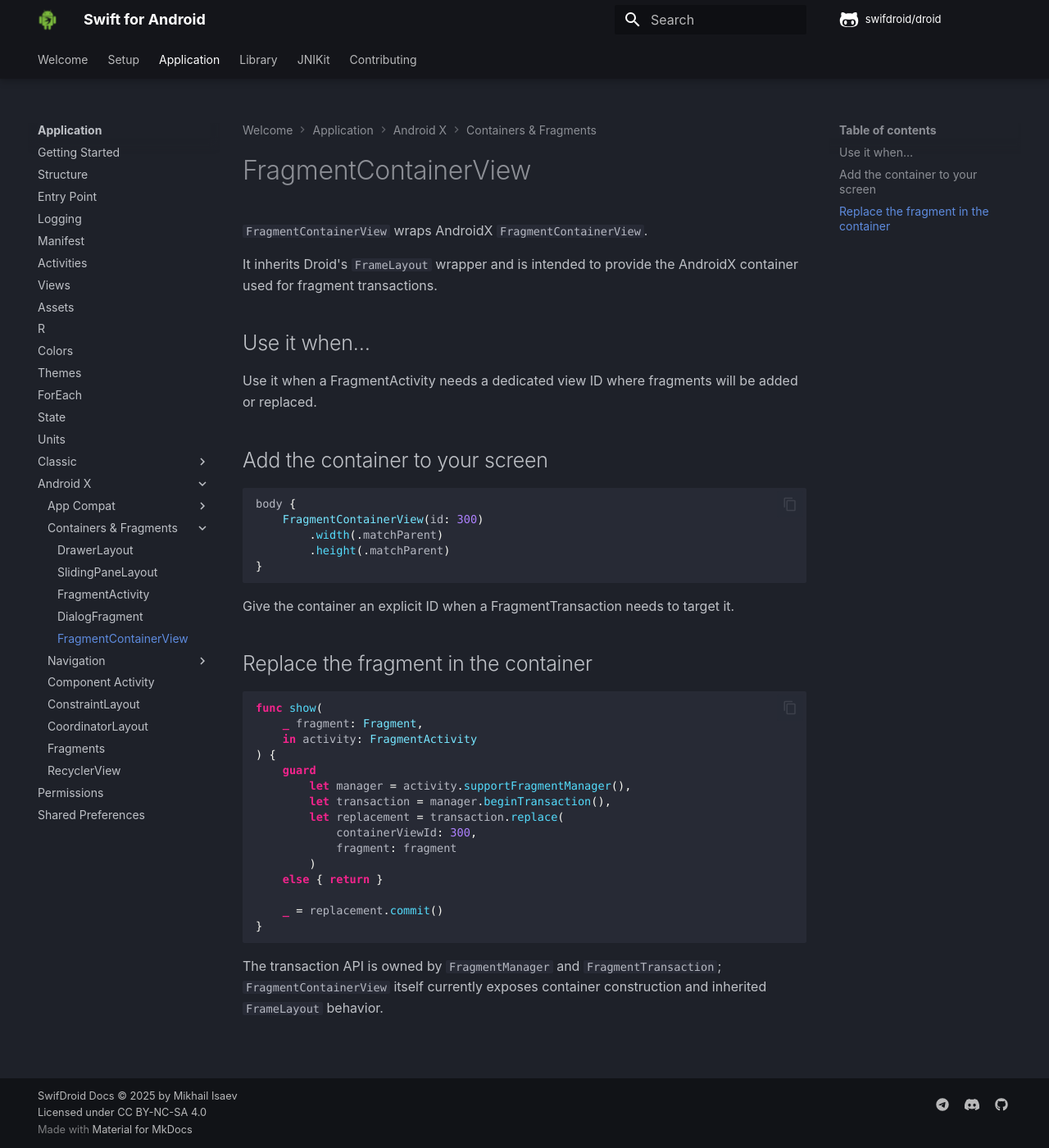
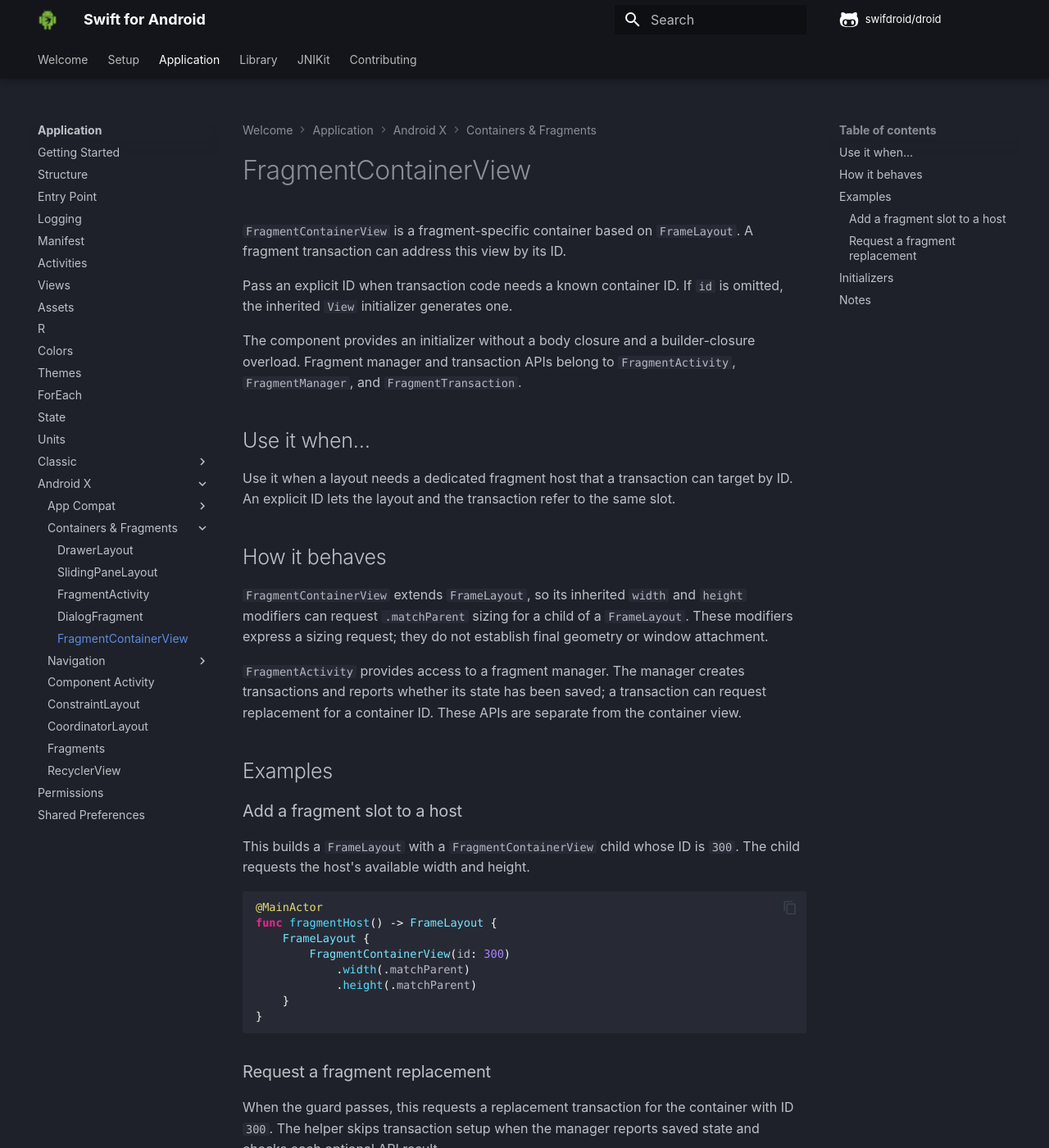
Before and after one commit to swifdroid/docs, an MkDocs documentation site: the page built from docs/app/x/fragment-container-view.md, in a window 1280 px wide and 1400 px high. Shown: the whole window at 82% size. Built offline with MkDocs 1.6.1 and Material for MkDocs 9.7.7, drawn with Linux system fonts in a browser that asks for light colours; comment, search, counter and statistics services are not loaded; some of the changed text lies outside the part shown.

Commit message:
✍️ Improve app/x/fragment-container-view

````diff
--- a/docs/app/x/fragment-container-view.md
+++ b/docs/app/x/fragment-container-view.md
@@ -1,43 +1,67 @@
 # FragmentContainerView
 
-`FragmentContainerView` wraps AndroidX `FragmentContainerView`.
+`FragmentContainerView` is a fragment-specific container based on `FrameLayout`. A fragment transaction can address this view by its ID.
 
-It inherits Droid's `FrameLayout` wrapper and is intended to provide the AndroidX container used for fragment transactions.
+Pass an explicit ID when transaction code needs a known container ID. If `id` is omitted, the inherited `View` initializer generates one.
+
+The component provides an initializer without a body closure and a builder-closure overload. Fragment manager and transaction APIs belong to `FragmentActivity`, `FragmentManager`, and `FragmentTransaction`.
 
 ## Use it when…
 
-Use it when a FragmentActivity needs a dedicated view ID where fragments will be added or replaced.
+Use it when a layout needs a dedicated fragment host that a transaction can target by ID. An explicit ID lets the layout and the transaction refer to the same slot.
 
-## Add the container to your screen
+## How it behaves
+
+`FragmentContainerView` extends `FrameLayout`, so its inherited `width` and `height` modifiers can request `.matchParent` sizing for a child of a `FrameLayout`. These modifiers express a sizing request; they do not establish final geometry or window attachment.
+
+`FragmentActivity` provides access to a fragment manager. The manager creates transactions and reports whether its state has been saved; a transaction can request replacement for a container ID. These APIs are separate from the container view.
+
+## Examples
+
+### Add a fragment slot to a host
+
+This builds a `FrameLayout` with a `FragmentContainerView` child whose ID is `300`. The child requests the host's available width and height.
 
 ```swift
-body {
-    FragmentContainerView(id: 300)
-        .width(.matchParent)
-        .height(.matchParent)
+@MainActor
+func fragmentHost() -> FrameLayout {
+    FrameLayout {
+        FragmentContainerView(id: 300)
+            .width(.matchParent)
+            .height(.matchParent)
+    }
 }
 ```
 
-Give the container an explicit ID when a FragmentTransaction needs to target it.
+### Request a fragment replacement
 
-## Replace the fragment in the container
+When the guard passes, this requests a replacement transaction for the container with ID `300`. The helper skips transaction setup when the manager reports saved state and checks each optional API result.
 
 ```swift
-func show(
-    _ fragment: Fragment,
-    in activity: FragmentActivity
-) {
-    guard
-        let manager = activity.supportFragmentManager(),
-        let transaction = manager.beginTransaction(),
-        let replacement = transaction.replace(
-            containerViewId: 300,
-            fragment: fragment
-        )
-    else { return }
-
-    _ = replacement.commit()
+@MainActor
+func install(_ fragment: Fragment, in activity: FragmentActivity) {
+    guard let manager = activity.supportFragmentManager(),
+          !manager.isStateSaved(),
+          let transaction = manager.beginTransaction(),
+          let replacement = transaction.replace(
+              containerViewId: 300,
+              fragment: fragment
+          ),
+          replacement.commit() != nil else {
+        return
+    }
 }
 ```
 
-The transaction API is owned by `FragmentManager` and `FragmentTransaction`; `FragmentContainerView` itself currently exposes container construction and inherited `FrameLayout` behavior.
+`commit()` schedules the request on the main thread; it does not execute immediately. The source warns that committing after the containing Activity has saved its state throws. The saved-state check is a guard, not a guarantee that the commit succeeds. A non-nil commit ID does not prove execution or display.
+
+## Initializers
+
+- `init(id: Int32? = nil)` creates the container without a content closure.
+- `init(id: Int32? = nil, @BodyBuilder content: BodyBuilder.SingleView)` accepts a builder closure.
+
+Both initializers accept an optional ID. With no explicit ID, the inherited `View` initializer generates one. Supply an explicit ID when another API needs to target this container by a known value.
+
+## Notes
+
+The builder initializer exists, but its declaration alone does not establish that arbitrary ordinary views are compatible as children of a fragment-managed container or that the closure renders fragments. Keep ordinary layout views outside `FragmentContainerView`.
````
